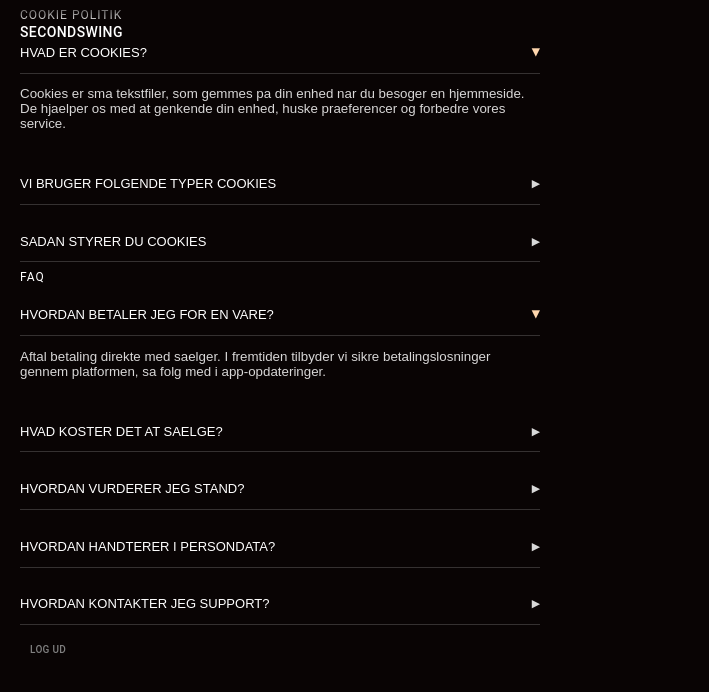
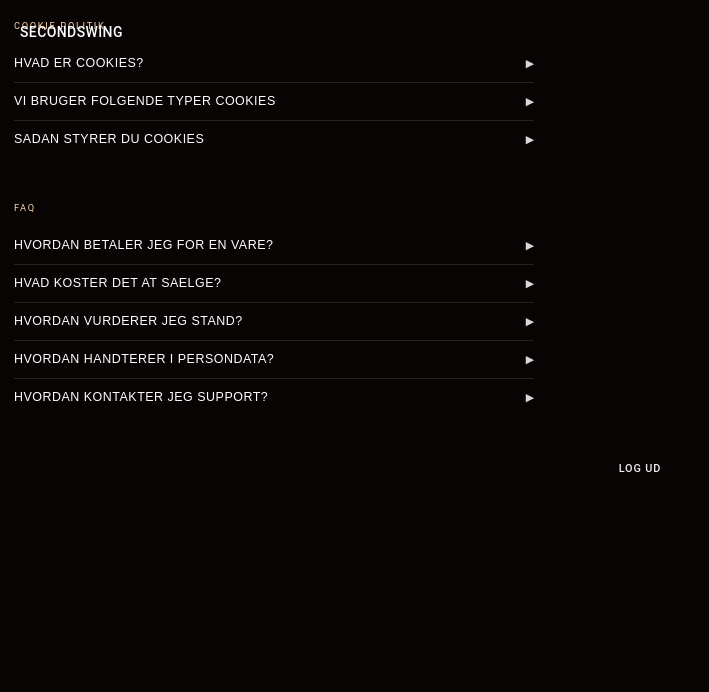
Before and after one commit to Lochmannweb/web-secondswing, a Next.js app: page /indstillinger/privatliv in a window 1280 px wide. Shown: the top 692 px of the page, without its empty margins (0-709 px from the left). Built offline with nearby package versions, Linux system fonts and the light colour scheme; no server answers.

Commit message:
indstillinger - redesign

```diff
--- a/src/app/cookie/page.tsx
+++ b/src/app/cookie/page.tsx
@@ -12,7 +12,7 @@
       </Box>
 
       <Box className="info-page-content">
-        <details className="info-section" open>
+        <details className="info-section">
           <summary>
             <h2>Hvad er cookies?</h2>
           </summary>
--- a/src/app/faq/page.tsx
+++ b/src/app/faq/page.tsx
@@ -39,8 +39,8 @@
       </Box>
 
       <Box className="info-page-content">
-        {faqItems.map((item, index) => (
-          <details key={item.question} className="info-section" open={index === 0}>
+        {faqItems.map((item) => (
+          <details key={item.question} className="info-section">
             <summary>
               <h2>{item.question}</h2>
             </summary>
--- /dev/null
+++ b/src/app/indstillinger/privatliv/cookiePrivatliv.css
@@ -0,0 +1,115 @@
+.cookie-privatliv-page {
+  padding: 78px 12px 18px;
+  display: grid;
+  gap: 12px;
+  height: auto;
+  overflow: visible;
+  scroll-snap-type: none;
+  mask-image: none;
+  -webkit-mask-image: none;
+}
+
+.cookie-privatliv-block {
+  /* border: 1px solid rgba(255, 255, 255, 0.08); */
+  /* border-radius: 10px; */
+  /* background: linear-gradient(180deg, rgba(16, 16, 16, 0.92), rgba(8, 8, 8, 0.96)); */
+  padding: 12px;
+}
+
+.cookie-privatliv-page .info-page {
+  padding: 0;
+}
+
+.cookie-privatliv-page .info-page-header {
+  padding: 0;
+  margin-bottom: 6px;
+}
+
+.cookie-privatliv-page .shop-page-kicker {
+  color: #ffd7ae;
+  letter-spacing: 0.18em;
+  font-size: 0.58rem;
+}
+
+.cookie-privatliv-page .info-page-content {
+  gap: 0;
+  overflow: visible;
+}
+
+.cookie-privatliv-page .info-section {
+  border-bottom: 1px solid rgba(255, 255, 255, 0.12);
+  padding: 0;
+}
+
+.cookie-privatliv-page .info-section:last-child {
+  border-bottom: none;
+}
+
+.cookie-privatliv-page .info-section summary {
+  padding: 0.72rem 0;
+  border-bottom: none;
+}
+
+.cookie-privatliv-page .info-section summary h2 {
+  font-size: 0.74rem;
+  letter-spacing: 0.04em;
+  text-transform: uppercase;
+}
+
+.cookie-privatliv-page .info-section p {
+  margin: 0 0 0.85rem;
+  font-size: 0.78rem;
+  line-height: 1.55;
+  color: #c9c9c9;
+}
+
+.cookie-privatliv-logout-wrap {
+  /* border: 1px solid rgba(255, 255, 255, 0.08); */
+  border-radius: 10px;
+  /* background: rgba(10, 10, 10, 0.92); */
+  padding: 10px 12px;
+}
+
+.cookie-privatliv-logout-wrap #logout-button.profile-action-button.MuiButton-root {
+  width: 100%;
+  justify-content: center;
+  /* border: 1px solid rgba(255, 255, 255, 0.3); */
+  /* border-radius: 8px; */
+  color: #f0f0f0;
+  font-size: 0.68rem;
+  letter-spacing: 0.08em;
+  text-transform: uppercase;
+  padding: 9px 12px;
+  background: transparent;
+}
+
+.cookie-privatliv-logout-wrap #logout-button.profile-action-button.MuiButton-root:hover {
+  /* border-color: rgba(255, 215, 174, 0.55); */
+  /* background: rgba(255, 215, 174, 0.1); */
+  color: #fff;
+}
+
+@media (min-width: 900px) {
+  .cookie-privatliv-page {
+    padding: 0;
+    height: 100%;
+    overflow-y: auto;
+    scroll-snap-type: y proximity;
+    mask-image: linear-gradient(to bottom, transparent 0, black 18px, black calc(100% - 18px), transparent 100%);
+    -webkit-mask-image: linear-gradient(to bottom, transparent 0, black 18px, black calc(100% - 18px), transparent 100%);
+    gap: 10px;
+  }
+
+  .cookie-privatliv-block {
+    padding: 14px;
+    border-radius: 8px;
+  }
+
+  .cookie-privatliv-page .info-section summary h2 {
+    font-size: 0.78rem;
+  }
+
+  .cookie-privatliv-page .info-section p {
+    font-size: 0.8rem;
+  }
+}
--- a/src/app/indstillinger/privatliv/page.tsx
+++ b/src/app/indstillinger/privatliv/page.tsx
@@ -5,6 +5,7 @@
 import { getSupabaseClient } from "@/app/lib/supabaseClient";
 import { Box, Button } from "@mui/material";
 import { useRouter } from "next/navigation";
+import "./cookiePrivatliv.css";
 
 export default function PrivatlivPage() {
   const router = useRouter();
@@ -16,14 +17,14 @@
   };
 
   return (
-    <Box className="info-page privatliv-scroll-page">
-      <Box className="privatliv-scroll-block">
+    <Box className="info-page privatliv-scroll-page cookie-privatliv-page">
+      <Box className="privatliv-scroll-block cookie-privatliv-block">
         <CookiePage />
       </Box>
-      <Box className="privatliv-scroll-block">
+      <Box className="privatliv-scroll-block cookie-privatliv-block">
         <FaqPage />
       </Box>
-      <Box className="privatliv-scroll-block privatliv-logout-wrap">
+      <Box className="privatliv-scroll-block privatliv-logout-wrap cookie-privatliv-logout-wrap">
         <Button id="logout-button" className="profile-action-button" onClick={handleLogout}>
           Log ud
         </Button>
--- a/src/app/products/[id]/page.tsx
+++ b/src/app/products/[id]/page.tsx
@@ -417,7 +417,7 @@
 
               {!product.sold && (
                 <p className="product-slide-hint" aria-hidden>
-                  Klar til næste runde <span>»»</span>
+                  Klar til et Second Swing! <span>»»</span>
                 </p>
               )}
 
```
